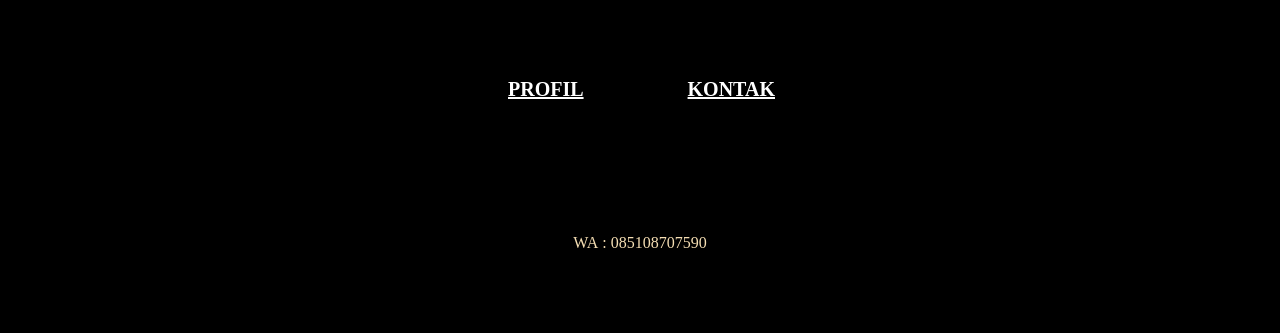
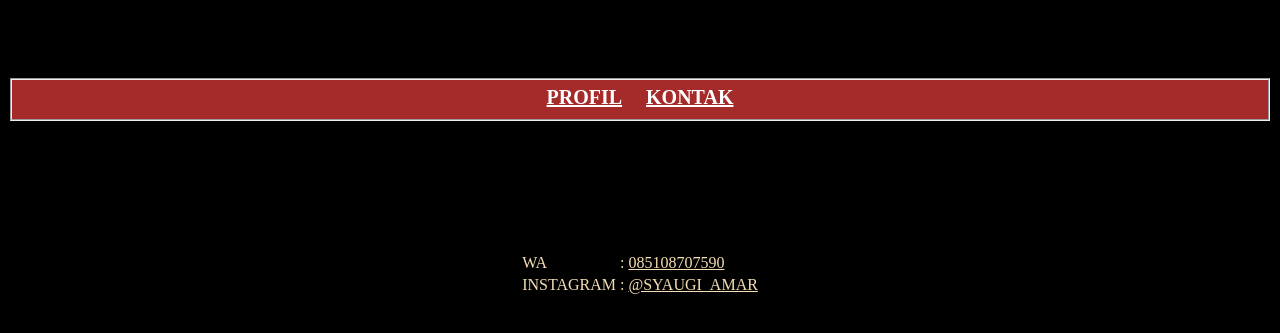
Before and after one commit to DANDABP/Kelompok-11-Golongan-A-, a PHP site: the page made by E41190510_Syaugi Salim Amar/Pertmuan 4/Tugas 3/Tugas 3_Syaugi Salim Amar_E41190510_Golongan A_page 2.html in a window 1280 px wide. Shown: the top 333 px of the page. Run offline with PHP 8.4, Linux system fonts and the light colour scheme.

Commit message:
revisi tugas 3

```diff
--- a/E41190510_Syaugi Salim Amar/Pertmuan 4/Tugas 3/Tugas 3_Syaugi Salim Amar_E41190510_Golongan A.css
+++ b/E41190510_Syaugi Salim Amar/Pertmuan 4/Tugas 3/Tugas 3_Syaugi Salim Amar_E41190510_Golongan A.css
@@ -1,25 +1,37 @@
 body {
     background-color: black;
     color: wheat;
+}
+
+fieldset {
+    position: relative;
+    top: 70px;
+    background-color: brown;
 }
 
 .profil {
     color: rgb(255, 255, 255);
     font-size: 20px;
     position: relative;
-    top: 70px;
-    left: 500px;
+    left: -10px;
 }
 
 .kontak {
     color: rgb(255, 255, 255);
     font-size: 20px;
     position: relative;
-    top: 70px;
-    left: 600px;
+    left: 10px;
 }
 
 table {
     position: relative;
     top: 200PX;
 }
+
+.wa {
+    color: wheat;
+}
+
+.ig {
+    color: wheat;
+}
--- a/E41190510_Syaugi Salim Amar/Pertmuan 4/Tugas 3/Tugas 3_Syaugi Salim Amar_E41190510_Golongan A_page 2.html
+++ b/E41190510_Syaugi Salim Amar/Pertmuan 4/Tugas 3/Tugas 3_Syaugi Salim Amar_E41190510_Golongan A_page 2.html
@@ -9,15 +9,23 @@
 </head>
 
 <body>
-    <a href="Tugas 3_Syaugi Salim Amar_E41190510_Golongan A_page 1.html" class="profil"><b>PROFIL</b></a>
-    <a href="Tugas 3_Syaugi Salim Amar_E41190510_Golongan A_page 2.html" class="kontak"><b>KONTAK</b></a>
+    <center>
+        <fieldset>
+            <a href="Tugas 3_Syaugi Salim Amar_E41190510_Golongan A_page 1.html" class="profil"><b>PROFIL</b></a>
+            <a href="Tugas 3_Syaugi Salim Amar_E41190510_Golongan A_page 2.html" class="kontak"><b>KONTAK</b></a>
+        </fieldset>
 
-    <center>
         <table>
             <tr>
                 <td>WA</td>
                 <td>:</td>
-                <td>085108707590</td>
+                <td><a href="https://api.whatsapp.com/send?phone=6285108707590" class="wa">085108707590</a></td>
+            </tr>
+
+            <tr>
+                <td>INSTAGRAM</td>
+                <td>:</td>
+                <td><a href="https://www.instagram.com/syaugi_amar/" class="ig">@SYAUGI_AMAR</a></td>
             </tr>
         </table>
     </center>
```
Also changed, not shown: E41190510_Syaugi Salim Amar/Pertmuan 4/Tugas 3/Tugas 3_Syaugi Salim Amar_E41190510_Golongan A_page 1.html (+5 -3 lines).
